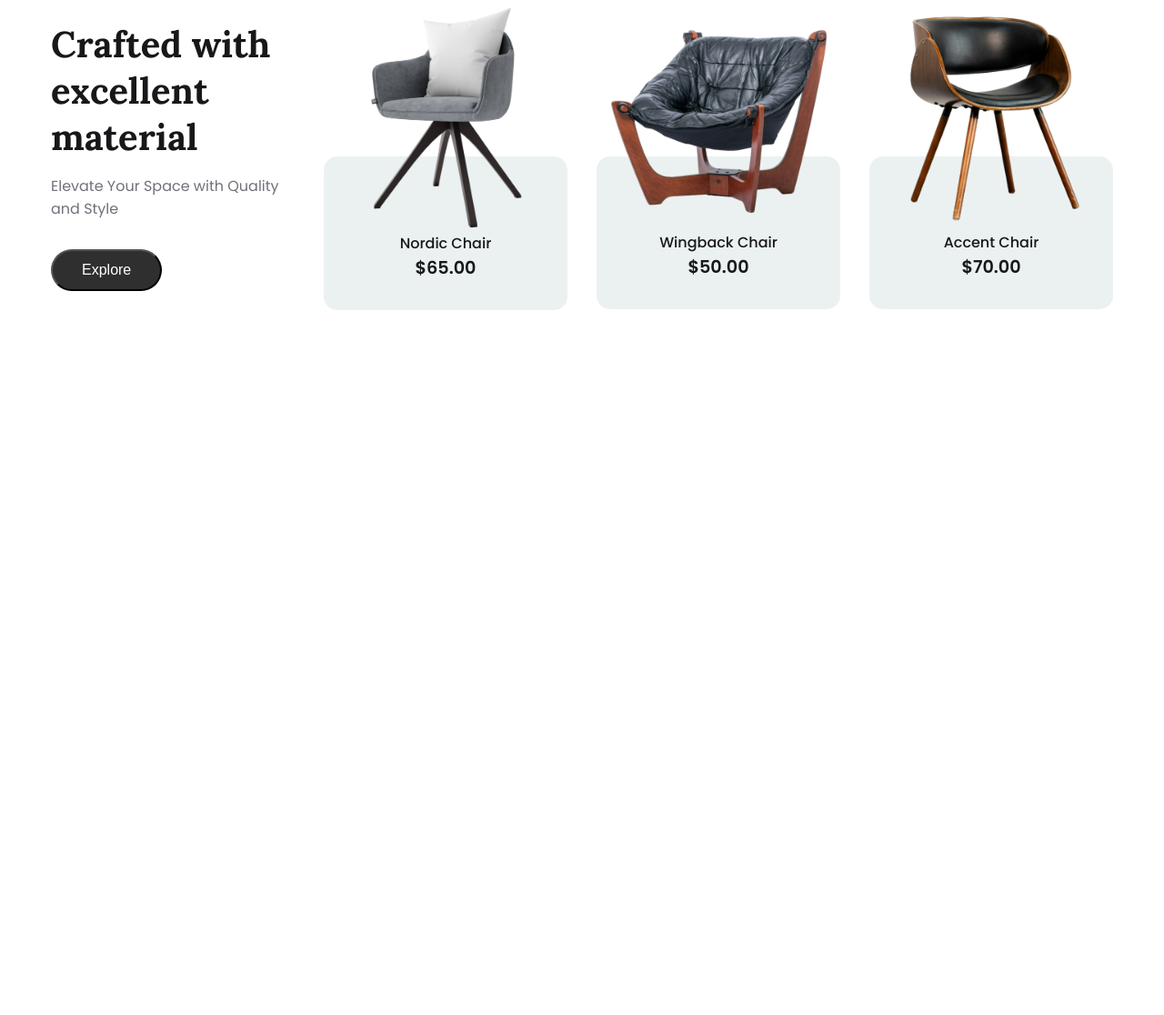
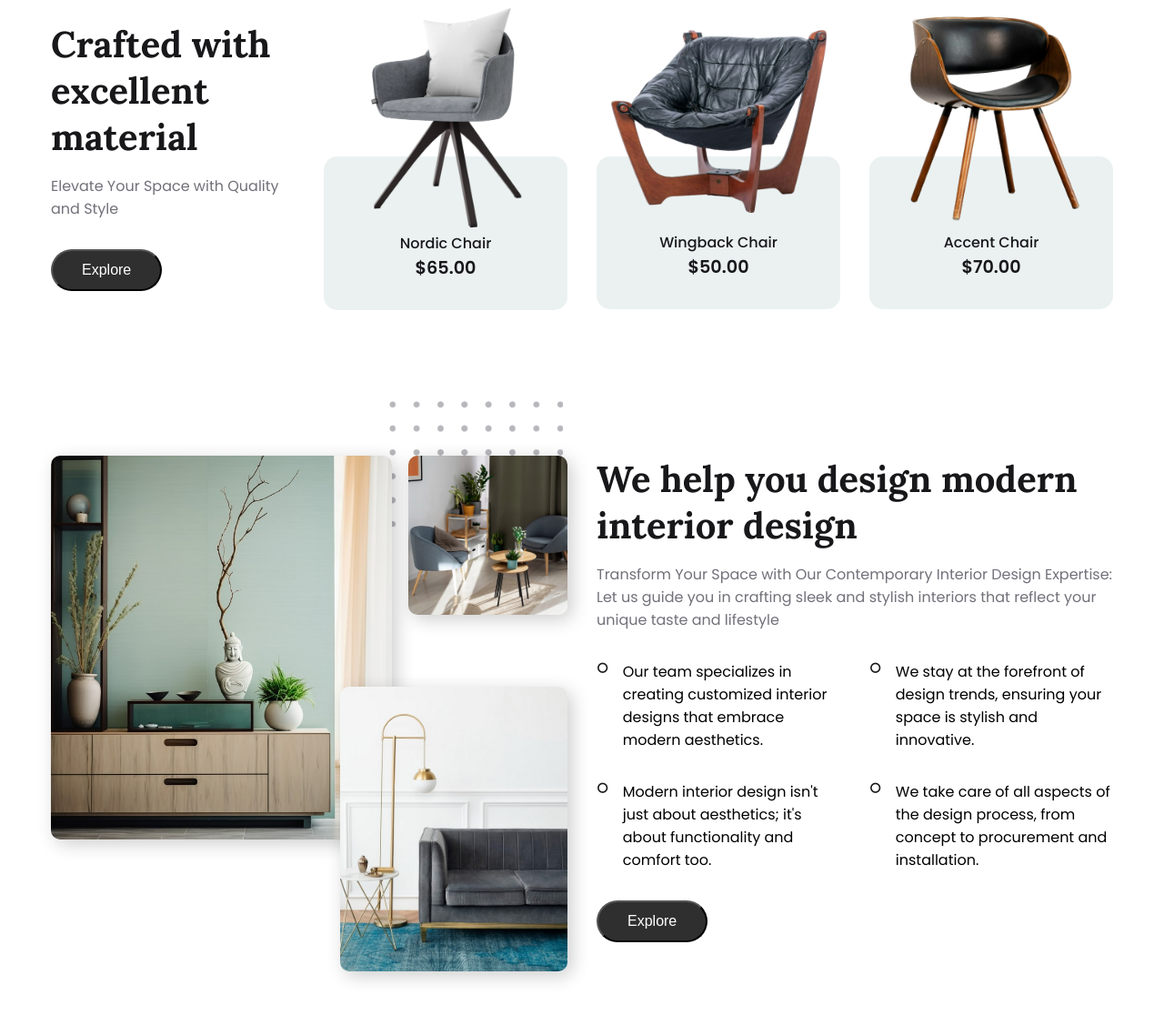
Before and after one commit to BurnettMiao/Build-Responsive-E-Commerce-Landing-Page, a plain HTML site: page index.html in a window 1280 px wide. Shown: the part 2146-3262 px from the top of the page at 91% size. Before the commit the page ends 2567 px from the top, so only its background shows below. Drawn offline with nearby package versions, Linux system fonts and the light colour scheme.

Commit message:
modern section finish

```diff
--- a/index.html
+++ b/index.html
@@ -158,6 +158,61 @@
       </div>
     </section>
 
+    <section class="section__container modern__container" id="modern">
+      <div class="modern__image">
+        <img src="images/dot-bg.png" alt="bg" class="modern__bg" />
+        <img src="images/modern-1.jpg" alt="modern" class="modern__img-1" />
+        <img src="images/modern-2.jpg" alt="modern" class="modern__img-2" />
+        <img src="images/modern-3.jpg" alt="modern" class="modern__img-3" />
+      </div>
+
+      <div class="modern__content">
+        <h2 class="section__header">
+          We help you design modern interior design
+        </h2>
+        <p class="section__subheader">
+          Transform Your Space with Our Contemporary Interior Design Expertise:
+          Let us guide you in crafting sleek and stylish interiors that reflect
+          your unique taste and lifestyle
+        </p>
+
+        <div class="modern__grid">
+          <div class="modern__card">
+            <span><i class="ri-checkbox-blank-circle-line"></i></span>
+            <p>
+              Our team specializes in creating customized interior designs that
+              embrace modern aesthetics.
+            </p>
+          </div>
+
+          <div class="modern__card">
+            <span><i class="ri-checkbox-blank-circle-line"></i></span>
+            <p>
+              We stay at the forefront of design trends, ensuring your space is
+              stylish and innovative.
+            </p>
+          </div>
+
+          <div class="modern__card">
+            <span><i class="ri-checkbox-blank-circle-line"></i></span>
+            <p>
+              Modern interior design isn't just about aesthetics; it's about
+              functionality and comfort too.
+            </p>
+          </div>
+
+          <div class="modern__card">
+            <span><i class="ri-checkbox-blank-circle-line"></i></span>
+            <p>
+              We take care of all aspects of the design process, from concept to
+              procurement and installation.
+            </p>
+          </div>
+        </div>
+        <button class="btn">Explore</button>
+      </div>
+    </section>
+
     <script src="https://unpkg.com/scrollreveal"></script>
     <script src="script.js"></script>
   </body>
--- a/style.css
+++ b/style.css
@@ -387,3 +387,71 @@ nav {
 .craft__image:hover a {
   opacity: 1;
 }
+
+.modern__container {
+  display: grid;
+  grid-template-columns: repeat(2, 1fr);
+  gap: 2rem;
+}
+
+.modern__image {
+  position: relative;
+  width: 100%;
+  max-width: 600px;
+  height: 100%;
+  min-height: 470px;
+  margin: auto;
+}
+
+.modern__bg {
+  position: absolute;
+  max-width: 200px;
+  right: 0;
+  top: -4rem;
+  opacity: 0.5;
+}
+
+.modern__img-1,
+.modern__img-2,
+.modern__img-3 {
+  position: absolute;
+  border-radius: 10px;
+  box-shadow: 5px 5px 20px rgba(0, 0, 0, 0.2);
+}
+
+.modern__img-1 {
+  max-width: 375px;
+}
+
+.modern__img-2 {
+  max-width: 175px;
+  right: 0;
+}
+
+.modern__img-3 {
+  max-width: 250px;
+  right: 0;
+  bottom: -2rem;
+}
+
+.modern__grid {
+  margin-block: 2rem;
+  display: grid;
+  grid-template-columns: repeat(2, 1fr);
+  gap: 2rem;
+}
+
+.modern__card {
+  display: flex;
+  gap: 1rem;
+}
+
+.modern__card span {
+  font-size: 0.8rem;
+  font-weight: 800;
+  color: var(--text-dark);
+}
+
+.modern__card p {
+  color: var(--text-lignt);
+}
```
